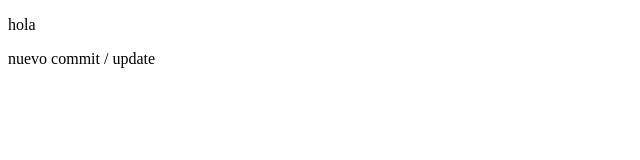
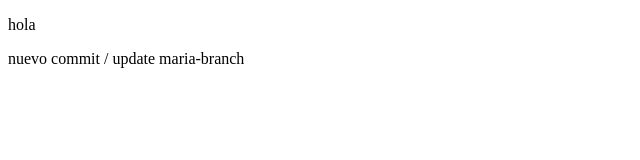
Before and after one commit to munozmaria/test-github, a plain HTML site: page index.html in a window 1280 px wide. Shown: the full height of the page, 0-640 px from the left. Drawn offline with Linux system fonts and the light colour scheme.

Commit message:
update maria

```diff
--- a/index.html
+++ b/index.html
@@ -7,6 +7,6 @@
 </head>
 <body>
     <p>hola</p>
-    <p>nuevo commit / update</p>
+    <p>nuevo commit / update maria-branch</p>
 </body>
 </html>
```
